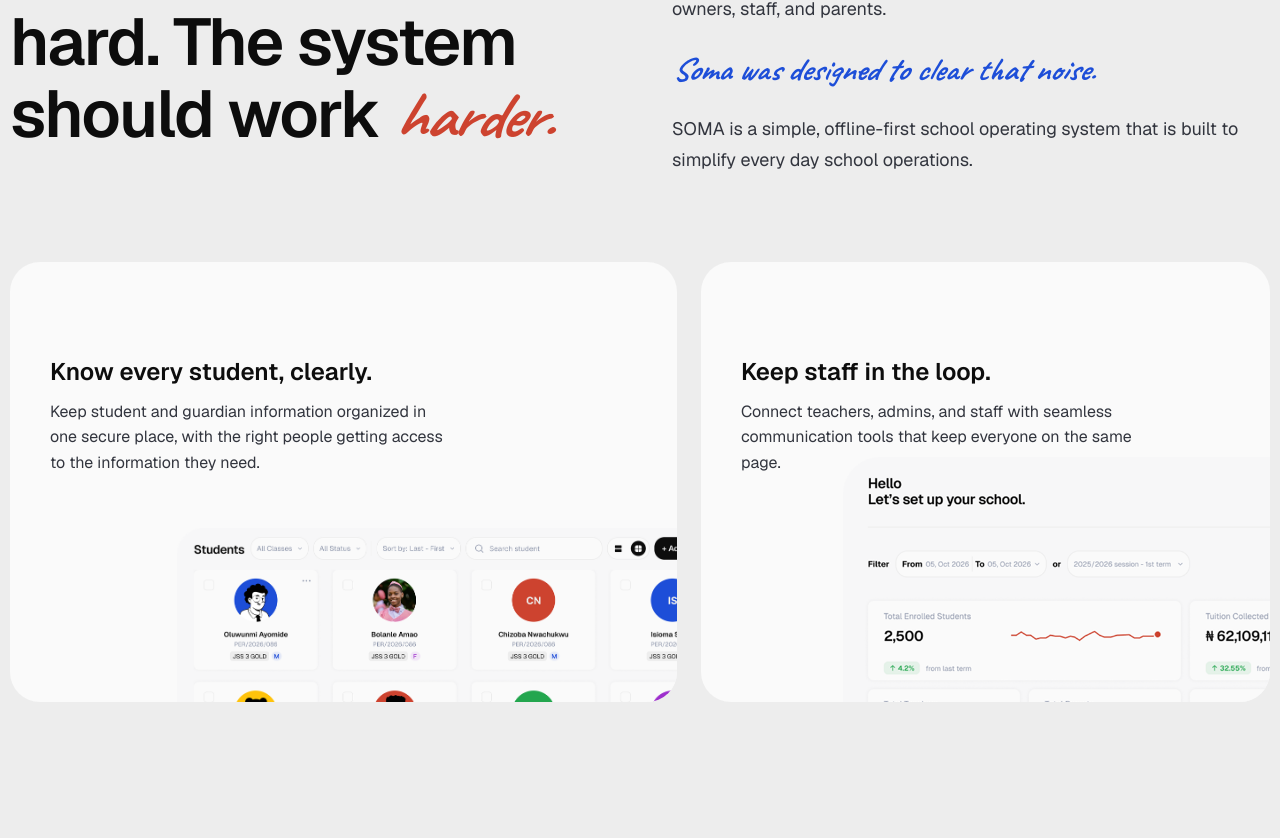
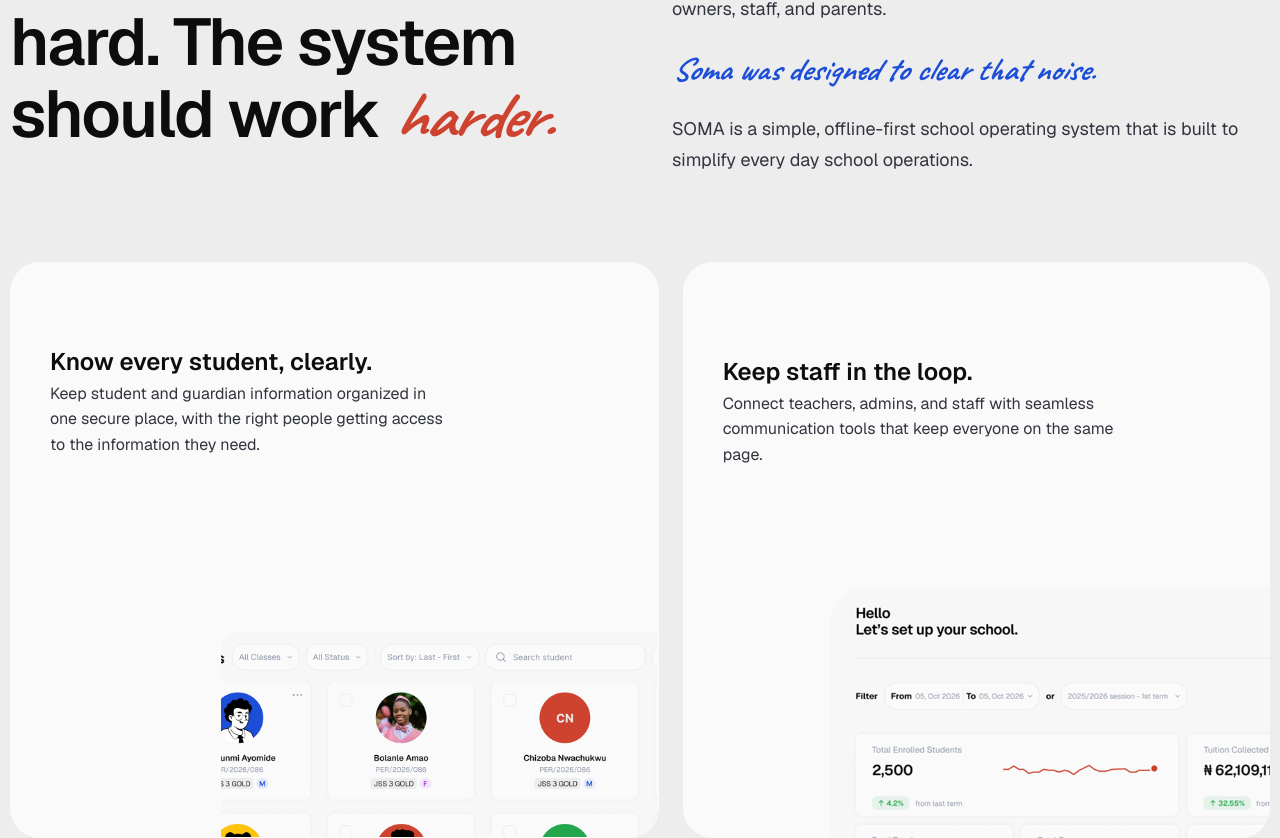
Before and after one commit to nimaappsss-web/soma-landing, a Next.js app: page / in a window 1280 px wide. Shown: the part 929-1767 px from the top of the page. Before the commit the page ends 1631 px from the top, so only its background shows below. Built offline with nearby package versions, Linux system fonts and the light colour scheme; some icons are missing.

Commit message:
fix: add all colors to theme - soma-red, gray-4, soma-bg, soma-white-card

```diff
--- a/src/app/globals.css
+++ b/src/app/globals.css
@@ -5,13 +5,17 @@
   --color-soma-black: #0D0D0D;
   --color-soma-black-light: #1A1A1A;
   --color-soma-gray: #8A8A8A;
+  --color-soma-red: #CD432F;
+  --color-gray-4: #32353E;
+  --color-soma-bg: #EDEDED;
+  --color-soma-white-card: #FAFAFA;
   --font-sans: var(--font-geist-sans);
   --font-mono: var(--font-geist-mono);
   --font-hand: var(--font-caveat);
 }
 
 body {
-  background: #EDEDED;
+  background: var(--color-soma-bg);
   color: #0D0D0D;
 }
 
--- a/src/features/landing/components/SecondSection.tsx
+++ b/src/features/landing/components/SecondSection.tsx
@@ -6,13 +6,13 @@ export function SecondSection() {
         <div className="flex-1">
           <h2 className="text-[40px] md:text-[52px] lg:text-[66px] font-semibold leading-[1.1] tracking-tight text-soma-black">
             Your school works hard. The system should work{" "}
-            <span className="font-hand font-bold italic text-[#CD432F]">harder.</span>
+            <span className="font-hand font-bold italic text-soma-red">harder.</span>
           </h2>
         </div>
 
         {/* Right */}
         <div className="flex-1 max-w-none 2xl:max-w-[456px] flex flex-col gap-6">
-          <p className="text-[16px] md:text-[18px] font-normal leading-[1.7] text-[#32353E]">
+          <p className="text-[16px] md:text-[18px] font-normal leading-[1.7] text-gray-4">
             Modern school management is often defined by administrative noise, from
             lost records, delayed billing, and unclear communication between owners,
             staff, and parents.
@@ -20,7 +20,7 @@ export function SecondSection() {
           <p className="text-[28px] md:text-[32px] font-hand font-bold italic text-soma-blue leading-[1.3]">
             Soma was designed to clear that noise.
           </p>
-          <p className="text-[16px] md:text-[18px] font-normal leading-[1.7] text-[#32353E]">
+          <p className="text-[16px] md:text-[18px] font-normal leading-[1.7] text-gray-4">
             SOMA is a simple, offline-first school operating system that is built to
             simplify every day school operations.
           </p>
--- a/src/features/landing/components/ThirdSection.tsx
+++ b/src/features/landing/components/ThirdSection.tsx
@@ -6,33 +6,33 @@ export function ThirdSection() {
     <section className="w-full max-w-[1294px] mx-auto mt-[72px] mb-[86px]">
       <div className="flex flex-col lg:flex-row gap-6">
         {/* Left card - taller */}
-        <div className="flex-[1.2] bg-[#FAFAFA] rounded-[30px] p-10 relative overflow-hidden min-h-[440px]">
+        <div className="flex-[1.2] bg-soma-white-card rounded-[30px] pl-10 pt-[30px] relative overflow-hidden">
           <Teacher variant="Bold" size={28} color="#0D0D0D" className="mb-5" />
-          <h3 className="text-[24px] font-semibold text-soma-black mb-3 leading-tight">
+          <h3 className="text-[24px] font-semibold text-soma-black mb-1 leading-tight">
             Know every student, clearly.
           </h3>
-          <p className="text-[16px] text-[#32353E] leading-[1.6] max-w-[406px]">
+          <p className="text-[16px] text-gray-4 leading-[1.6] max-w-[406px]">
             Keep student and guardian information organized in one secure place,
             with the right people getting access to the information they need.
           </p>
-          <div className="absolute bottom-0 right-0 w-[75%] h">
+          <div className="  right-0 w-[75%] h-55.5 overflow-hidden ml-auto mt-39.75 pl-4.5 pt-4 bg">
             <Image
               src="/work1.png"
               alt="Students dashboard"
               width={500}
               height={320}
-              className="w-full h-auto rounded-tl-2xl object-cover object-top"
+              className="w-full h-full rounded-tl-2xl object-cover object-top border border-redState"
             />
           </div>
         </div>
 
         {/* Right card - shorter */}
-        <div className="flex-1 bg-[#FAFAFA] rounded-[30px] p-10 relative overflow-hidden min-h-[380px]">
+        <div className="flex-1 bg-soma-white-card rounded-[30px] p-10 relative overflow-hidden min-h-[380px]">
           <People variant="Bold" size={28} color="#0D0D0D" className="mb-5" />
-          <h3 className="text-[24px] font-semibold text-soma-black mb-3 leading-tight">
+          <h3 className="text-[24px] font-semibold text-soma-black mb-1 leading-tight">
             Keep staff in the loop.
           </h3>
-          <p className="text-[16px] text-[#32353E] leading-[1.6] max-w-[406px]">
+          <p className="text-[16px] text-gray-4 leading-[1.6] max-w-[406px]">
             Connect teachers, admins, and staff with seamless communication
             tools that keep everyone on the same page.
           </p>
```
Also changed, not shown: public/work1.png.
